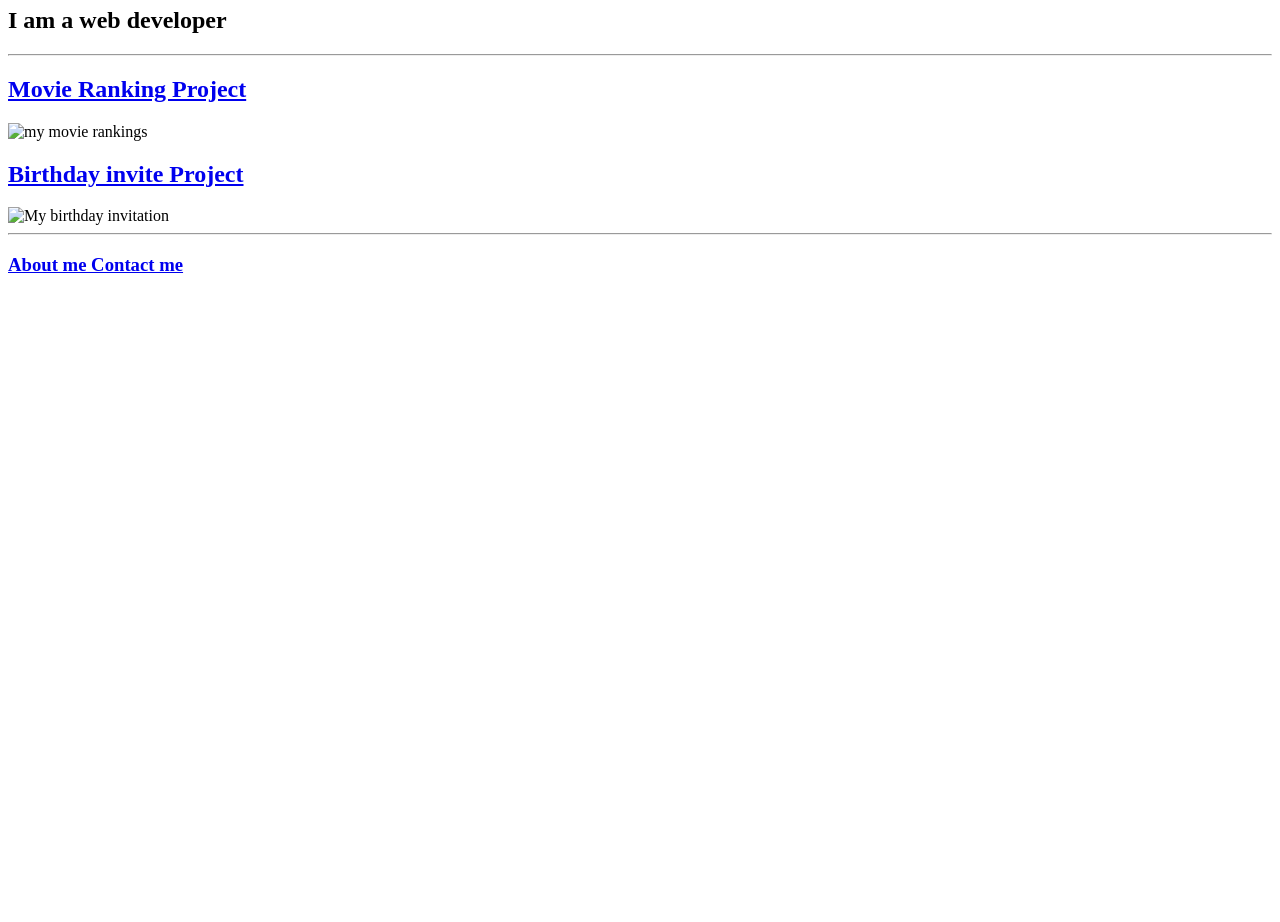
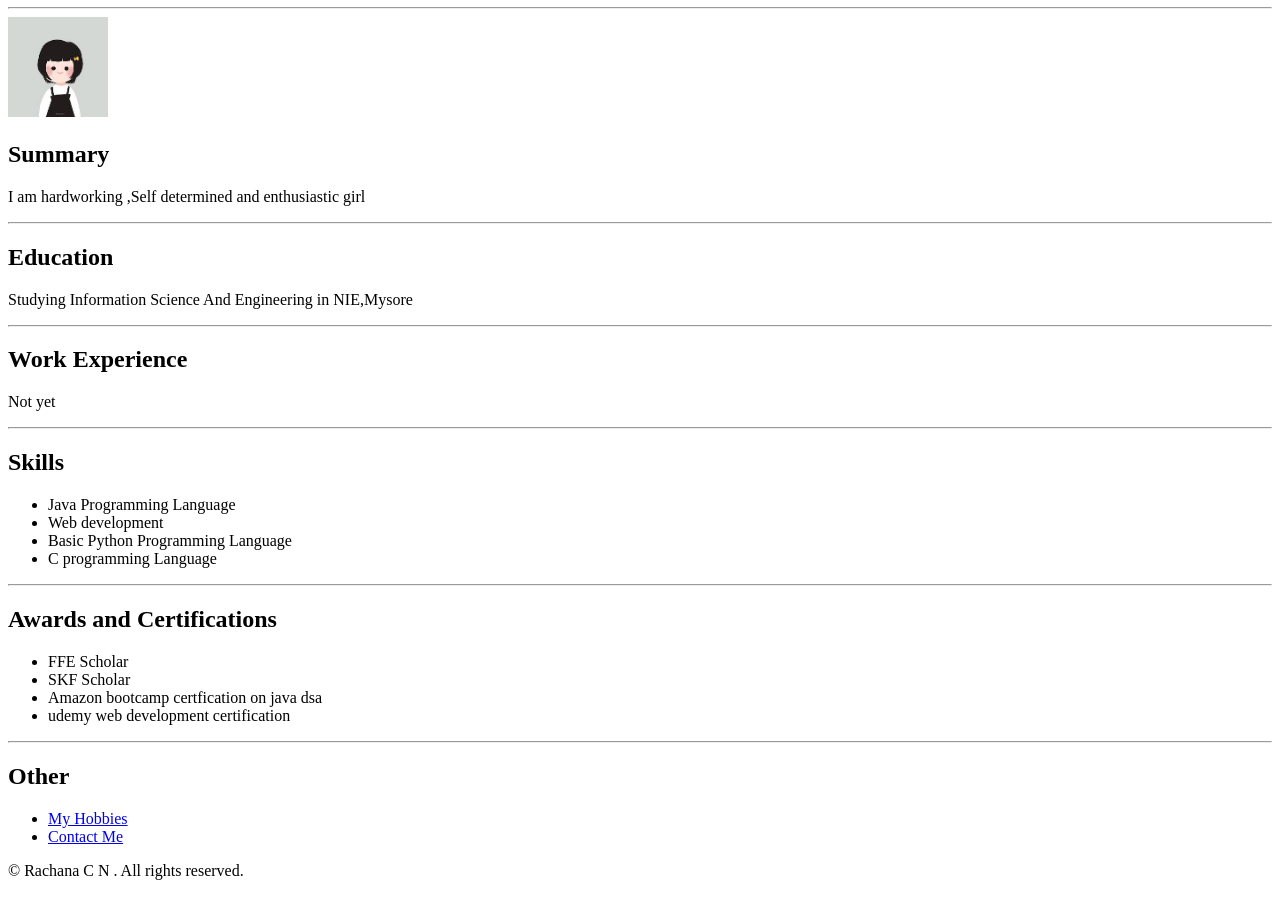
Before and after one commit to rachana1402/html-portfolio, a plain HTML site: page index.html in a window 1280 px wide. Shown: the part 73-995 px from the top of the page. Before the commit the page ends 800 px from the top, so only its background shows below. Drawn offline with Linux system fonts and the light colour scheme.

Commit message:
Add files via upload

```diff
--- a/index.html
+++ b/index.html
@@ -3,41 +3,48 @@
 <head>
     <meta charset="UTF-8">
     <meta name="viewport" content="width=device-width, initial-scale=1.0">
-    <title>Document</title>
+    <title>Resume</title>
 </head>
 <body>
-    <h1>Rachana's Portfolio Website</h1>
-    <h2>I am a web developer</h2>
+    <h1> Rachana C N </h1>
     <hr/>
-    <a href="./public/movie-ranking.html"><h2>Movie Ranking Project</h2></a>
+    <img src="./image.png" height="100"/>
+    <h2> Summary</h2>
+    <p>  I am hardworking ,Self determined and enthusiastic girl </p>
+    <hr/>
+    <h2> Education</h2>
+    <p> Studying Information Science And Engineering in NIE,Mysore</p>
+    <hr/>
+    <h2>Work Experience</h2>
+    <p> Not yet </p>
+    <hr/>
+    <h2> Skills</h2>
+    <ul>
+        <li>Java Programming Language</li>
+        <li>Web development</li>
+        <li>Basic Python Programming Language</li>
+        <li>C programming Language</li>
+    </ul>
+    <hr/>
+    <h2> Awards and Certifications</h2>
+    <ul>
+        <li>FFE Scholar</li>
+        <li>SKF Scholar</li>
+        <li>Amazon bootcamp certfication on java dsa</li>
+        <li>udemy web development certification</li>
+    </ul>
+    <hr/>
+    <h2> Other</h2>
+    <ul>
+        <li> <a href ="./Myhobbies.html" > My Hobbies</a></li>
+        <li> <a href ="./ContactMe.html"> Contact Me</a></li>
+    </ul>
 
-    <img src="./assets/images/mymovie.png" alt="my movie rankings" height="200"/>
-    <a href ="public/birthday-invite.html"> <h2>Birthday invite Project</h2></a>
-    <img src="./assets/images/mybirthday.png"alt="My birthday invitation" height="200"/>
-    <hr/>
-    <a href="./public/about.html" > <h3>About me Contact me</h3></a>
+    <footer>
+        <p> &copy; Rachana C N . All rights reserved.</p>
 
-
-
-
+    </footer>
 
 
 </body>
 </html>
-
-
-<!-- TODO 1: Create the HTML Boilerplate -->
-
-<!-- TODO 2: Add Your previous projects' HTML into the public folder -->
-
-<!-- TODO 3: Take screenshots of your project previews and add the images to the images folder -->
-
-<!-- TODO 4: Add titles/subtitles etc. -->
-
-<!-- TODO 5: Add a link to the project pages -->
-
-<!-- TODO 6: Add images to show the project previews
-HINT for TODO 6: You can use the height attribute set to 200 to make the image smaller:
-https://developer.mozilla.org/en-US/docs/Web/HTML/Element/img#attr-height -->
-
-<!-- TODO 7: Add the Contact Me and About Me page links -->
```
Also changed, not shown: ContactMe.html (added, +4 -0 lines), Myhobbies.html (added, +5 -0 lines), image.png (added).
